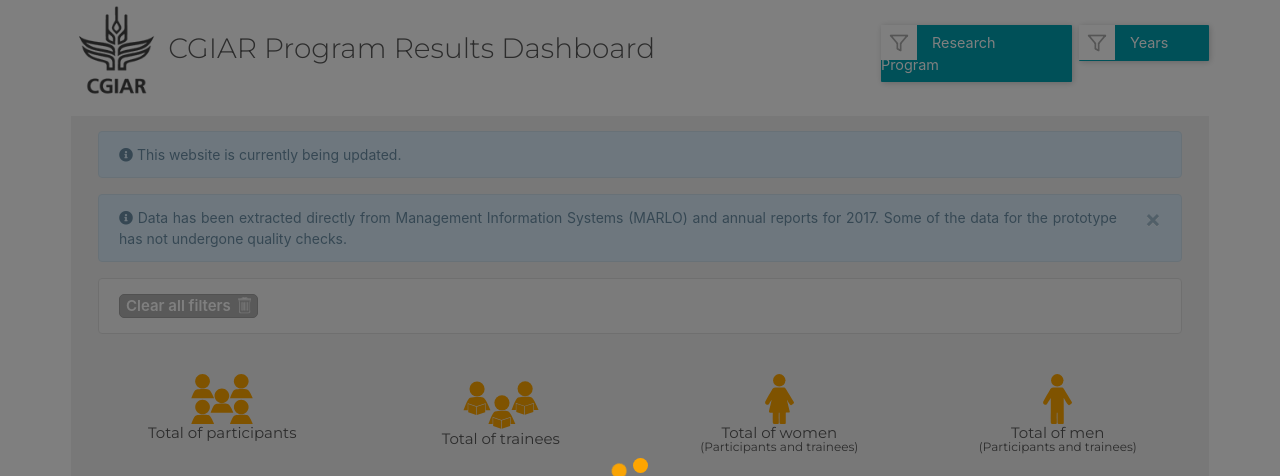
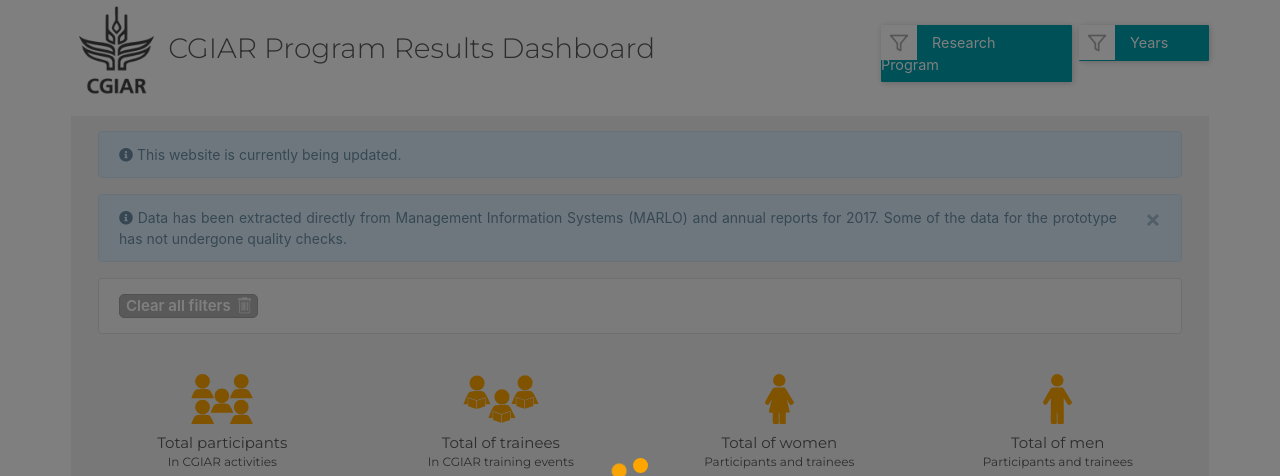
Before and after one commit to CCAFS/CGIAR-Dashboard, a PHP site: template app/templates/capDev.twig in a window 1280 px wide. Shown: the top 476 px of the page. Run offline with PHP 8.4, Linux system fonts and the light colour scheme; the template is opened without the code that fills it, so the values that code supplies are empty; some libraries are stand-ins or nearby versions.

Commit message:
Adding CapDev totals.

```diff
--- a/app/routes.php
+++ b/app/routes.php
@@ -11,7 +11,7 @@ $app->get('/[{actionName}]', function ($request, $response, $args) {
     array('name' => 'Outcome Case Studies',   'action' => 'caseStudies',  'active' => true ),
     array('name' => 'Innovations',    'action' => 'innovations',  'active' => true ),
     array('name' => 'Partnerships',   'action' => 'partnerships', 'active' => true ),
-    array('name' => 'Capacity Development',   'action' => 'capDev', 'active' => false ),
+    array('name' => 'Capacity Development',   'action' => 'capDev', 'active' => true ),
     array('name' => 'Publications',   'action' => 'publications', 'active' => true ),
     array('name' => 'Policies',       'action' => 'policies',     'active' => true ),
     array('name' => 'Altmetric',      'action' => 'altmetrics',   'active' => true )
--- a/app/templates/capDev.twig
+++ b/app/templates/capDev.twig
@@ -31,60 +31,56 @@
       <div class="checkedfilters checkedcrps"></div>
       </div>
       <br />
-      <div class="form-group row">
+      <div class="form-group row capDevTitles">
         <div class="col-md-3">
           <center>
           <div class="tparticipants" id="totalParticipants"><img src="./images/participants.svg" height="50px"></div>
-          <h6 class="subTitle">Total of participants</h6>
+          <h6 class="subTitle">Total participants</h6>
+          <h6 class="totalsCap">In CGIAR activities</h6>
           </center>
         </div>
         <div class="col-md-3 capDevTotals">
           <center>
           <div class="tparticipants" id="totalTrainees"><img src="./images/trainees.svg" height="50px"></div>
           <h6 class="subTitle">Total of trainees</h6>
+          <h6 class="totalsCap">In CGIAR training events</h6>
           </center>
         </div>
         <div class="col-md-3">
           <center>
-          <div class="tparticipants" id="totalTrainees"><img src="./images/women.svg" height="50px"></div>
+          <div class="tparticipants" id="totalWomen"><img src="./images/women.svg" height="50px"></div>
           <h6 class="subTitle">Total of women</h6>
-          <h6 class="totalsCap">(Participants and trainees)</h6>
+          <h6 class="totalsCap">Participants and trainees</h6>
           </center>
         </div>
         <div class="col-md-3">
           <center>
-          <div class="tparticipants" id="totalTrainees"><img src="./images/men.svg" height="50px"></div>
+          <div class="tparticipants" id="totalMen"><img src="./images/men.svg" height="50px"></div>
           <h6 class="subTitle">Total of men</h6>
-          <h6 class="totalsCap">(Participants and trainees)</h6>
+          <h6 class="totalsCap">Participants and trainees</h6>
           </center>
         </div>
       </div>
       <div class="form-group row">
         <div class="col-md-3">
-          <div class="totalmen"></div>
+          <div class="totalCapDev">
+            <div id="total-participants"></div>
+          </div>
         </div>
         <div class="col-md-3">
-          <div class="totalmen"></div>
+          <div class="totalCapDev">
+            <div id="total-trainees"></div>
+          </div>
         </div>
         <div class="col-md-3">
-          <div class="totalmen"></div>
+          <div class="totalCapDev">
+            <div id="total-women"></div>
+          </div>
         </div>
         <div class="col-md-3">
-          <div class="totalmen"></div>
-        </div>
-      </div>
-      <br />
-      <div class="form-group row">
-        <div class="col">
-        <h6 class="subTitle">Participants</h6>
-        <div class="participants-container">
-        </div>
-        </div>
-        <div class="col">
-          <h6 class="subTitle">People trained</h6>
-          <div class="trainees-container">
+          <div class="totalCapDev">
+            <div id="total-men"></div>
           </div>
-          <br>
         </div>
       </div>
 
--- a/public/css/capDev.css
+++ b/public/css/capDev.css
@@ -6,11 +6,11 @@
     color: #585858;
     font-family: 'Montserrat', sans-serif;
     font-size: 12px;
-    margin-top: -10;
+    margin-top: -5;
 }
 
-.totalmen {
-    height: 100px;
+.totalCapDev {
+    height: 80px;
 }
 
 .participants-container {
@@ -20,3 +20,11 @@
 .trainees-container {
     height: 240px;
 }
+
+.capDevTitles {
+    margin-bottom: 0.1rem !important;
+}
+
+.tparticipants {
+    margin-bottom:10px;
+}
--- a/public/js/capDev.js
+++ b/public/js/capDev.js
@@ -1,5 +1,92 @@
+var LOADED = 0;
+
 $(document).ready(init);
 
 function init() {
-    $("#loadingModal").modal('hide');
+
+    //Total participants
+    var tparticipantsdiv = document.getElementById("total-participants"),
+        tparticipantsurl = "https://public.tableau.com/views/CGIARResultsDashboard2018-Aug/4_2DBCapDevTotalParticipants",
+        tparticipantsoptions = {
+            hideTabs: true,
+            hideToolbar: true,
+            width: '100%',
+            height: '100%',
+            onFirstInteractive: function () {
+
+                //Hide scrollbars - disable scroll
+                $('#total-participants iframe').attr("scrolling", "no");
+                $('#total-participants iframe').css('overflow', 'hidden');
+
+                loaded();
+            }
+        };
+    totalparticipants = new tableau.Viz(tparticipantsdiv, tparticipantsurl, tparticipantsoptions);
+
+    //Total trainees
+    var totaltraineesdiv = document.getElementById("total-trainees"),
+        totaltraineesurl = "https://public.tableau.com/views/CGIARResultsDashboard2018-Aug/4_3DBCapDevTotalTrainees",
+        totaltraineesoptions = {
+            hideTabs: true,
+            hideToolbar: true,
+            width: '100%',
+            height: '100%',
+            onFirstInteractive: function () {
+
+                //Hide scrollbars - disable scroll
+                $('#total-trainees iframe').attr("scrolling", "no");
+                $('#total-trainees iframe').css('overflow', 'hidden');
+
+                loaded();
+            }
+        };
+    totaltrainees = new tableau.Viz(totaltraineesdiv, totaltraineesurl, totaltraineesoptions);
+
+    //Total women
+    var totalwomendiv = document.getElementById("total-women"),
+        totalwomenurl = "https://public.tableau.com/views/CGIARResultsDashboard2018-Aug/4_4DBCapDevTotalWomen",
+        totalwomenoptions = {
+            hideTabs: true,
+            hideToolbar: true,
+            width: '100%',
+            height: '100%',
+            onFirstInteractive: function () {
+
+                //Hide scrollbars - disable scroll
+                $('#total-women iframe').attr("scrolling", "no");
+                $('#total-women iframe').css('overflow', 'hidden');
+
+                loaded();
+            }
+        };
+    totalwomen = new tableau.Viz(totalwomendiv, totalwomenurl, totalwomenoptions);
+
+    //Total men
+    var totalmendiv = document.getElementById("total-men"),
+        totalmenurl = "https://public.tableau.com/views/CGIARResultsDashboard2018-Aug/4_5DBCapDevTotalMen",
+        totalmenoptions = {
+            hideTabs: true,
+            hideToolbar: true,
+            width: '100%',
+            height: '100%',
+            onFirstInteractive: function () {
+
+                //Hide scrollbars - disable scroll
+                $('#total-men iframe').attr("scrolling", "no");
+                $('#total-men iframe').css('overflow', 'hidden');
+
+                loaded();
+            }
+        };
+    totalmen = new tableau.Viz(totalmendiv, totalmenurl, totalmenoptions);
+
 }
+
+
+//Hide "loading" when all charts have loaded
+function loaded() {
+    LOADED += 1;
+    if (LOADED == 4) {
+        $("#loadingModal").modal('hide');
+    }
+}
```
